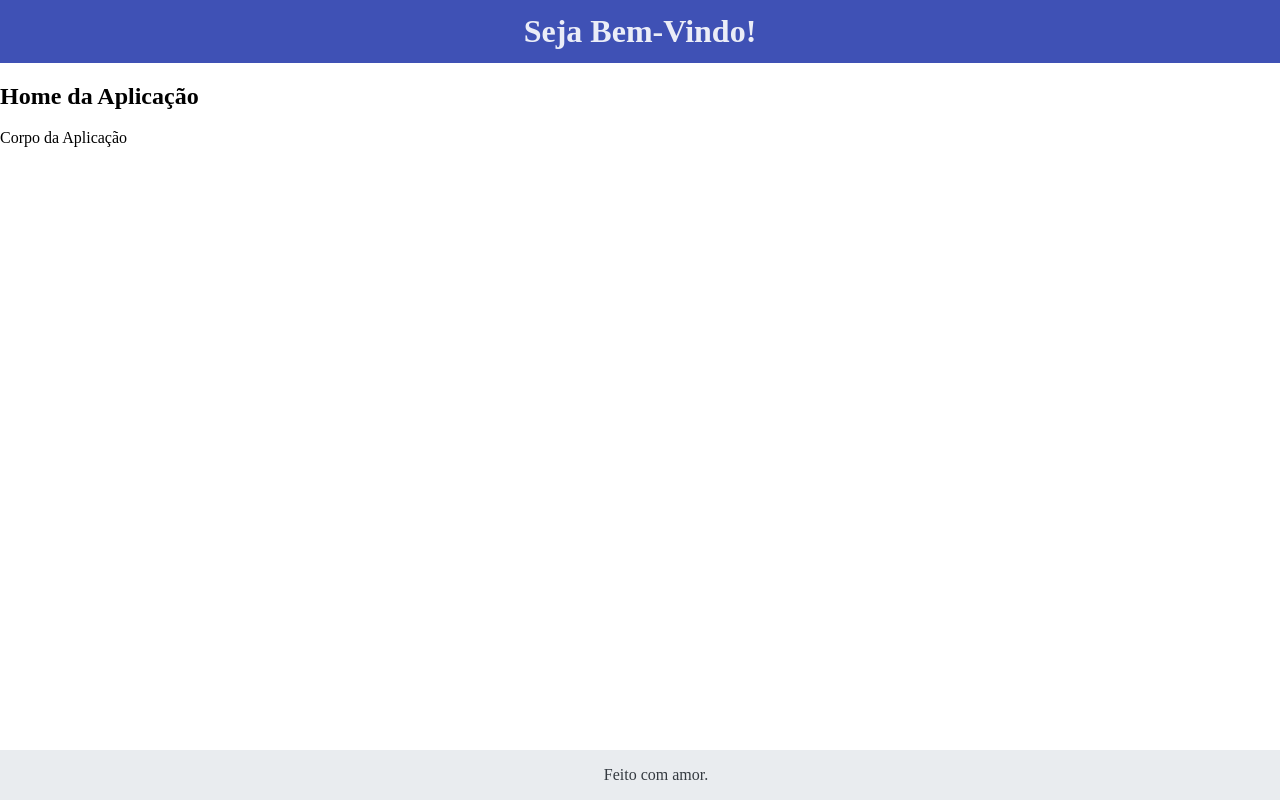
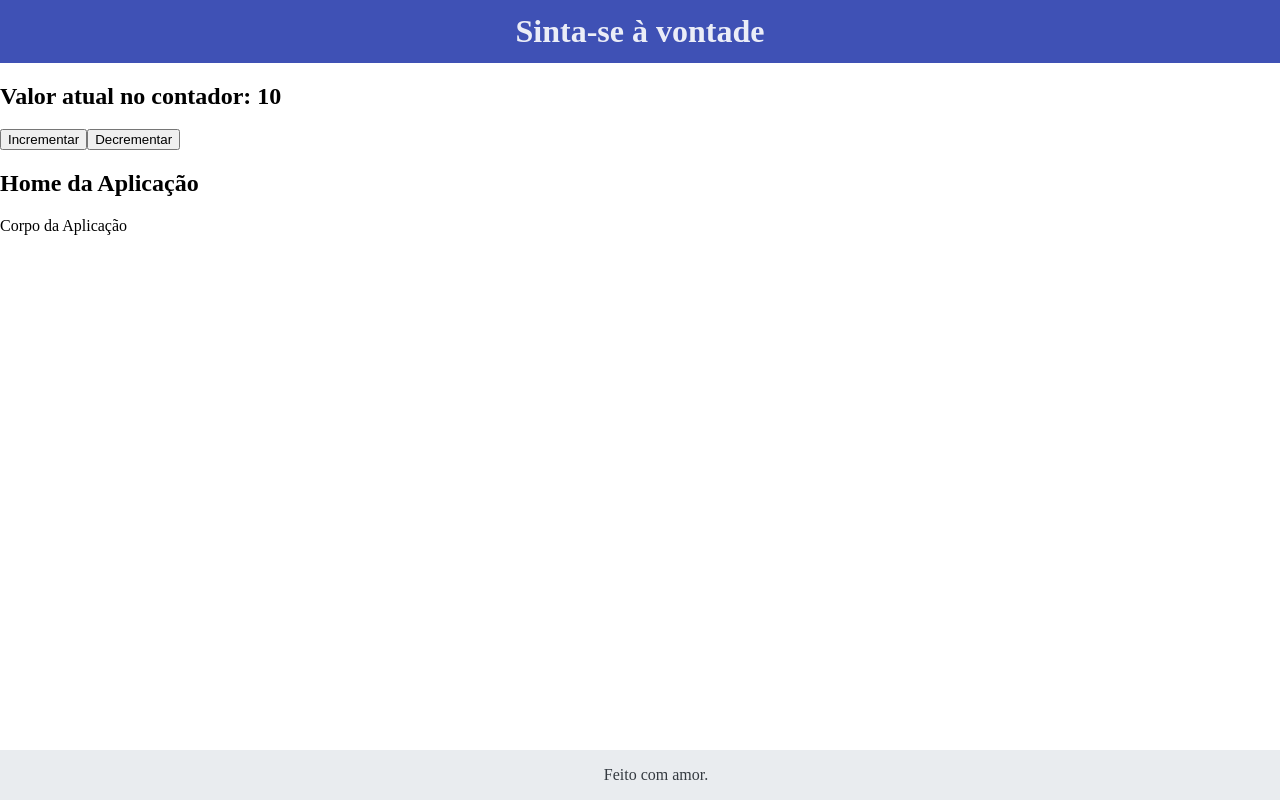
Before and after one commit to viniciusad-com/Desafio-Fake-Bank, an Angular app: page / in a window 1280 px wide. Built offline with nearby package versions, Linux system fonts and the light colour scheme.

Commit message:
event-bind

```diff
--- a/src/app/app.component.html
+++ b/src/app/app.component.html
@@ -1,4 +1,10 @@
-<app-header></app-header>
+<app-header [title]="title"></app-header>
+
+<app-exercicio-contador [valor]="10"
+(valorMudou)="onValorAtualizadoNoContador($event)"
+>
+
+</app-exercicio-contador>
 
 <app-home></app-home>
 
--- a/src/app/app.component.ts
+++ b/src/app/app.component.ts
@@ -6,6 +6,16 @@ import { Component } from '@angular/core';
   styleUrls: ['./app.component.scss']
 })
 export class AppComponent {
+  title = 'Seja Bem Vindo!';
 
-  constructor() { }
+  constructor() {
+    setTimeout(() => {
+      this.title = 'Sinta-se à vontade';
+    }, 5000);
+  }
+
+  onValorAtualizadoNoContador(novoValor){
+    console.log('onValorAtualizadoNoContador', novoValor);
+  }
+
 }
--- a/src/app/app.module.ts
+++ b/src/app/app.module.ts
@@ -6,13 +6,15 @@ import { NgModule } from '@angular/core';
 import { AppRoutingModule } from './app-routing.module';
 import { AppComponent } from './app.component';
 import { HeaderComponent } from './header/header.component';
+import { ExercicioContadorComponent } from './exercicio-contador/exercicio-contador.component';
 
 @NgModule({
   declarations: [
     AppComponent,
     HeaderComponent,
     HomeComponent,
-    FooterComponent
+    FooterComponent,
+    ExercicioContadorComponent
   ],
   imports: [
     BrowserModule,
--- /dev/null
+++ b/src/app/exercicio-contador/exercicio-contador.component.html
@@ -0,0 +1,7 @@
+<h2>
+    Valor atual no contador: {{ valor }}
+</h2>
+
+<button (click)="incrementar()"> Incrementar </button>
+
+<button (click)="decrementar()"> Decrementar </button>
--- /dev/null
+++ b/src/app/exercicio-contador/exercicio-contador.component.ts
@@ -0,0 +1,23 @@
+import { Component, EventEmitter, Input, Output } from '@angular/core';
+
+@Component({
+  selector: 'app-exercicio-contador',
+  templateUrl: './exercicio-contador.component.html',
+  styleUrls: ['./exercicio-contador.component.scss']
+})
+export class ExercicioContadorComponent {
+
+  @Input() valor = 0;
+  @Output() valorMudou = new EventEmitter();
+
+  incrementar() {
+    this.valor++;
+    this.valorMudou.emit(this.valor);
+  }
+
+  decrementar() {
+    this.valor--;
+    this.valorMudou.emit(this.valor);
+  }
+
+}
--- a/src/app/header/header.component.ts
+++ b/src/app/header/header.component.ts
@@ -1,4 +1,4 @@
-import { Component, OnInit } from '@angular/core';
+import { Component, Input } from '@angular/core';
 
 @Component({
   selector: 'app-header',
@@ -7,7 +7,7 @@ import { Component, OnInit } from '@angular/core';
 })
 export class HeaderComponent {
 
-  title: string = 'Seja Bem-Vindo!';
+  @Input() title: string;
 
   constructor() { }
 
```
Also changed, not shown: src/app/exercicio-contador/exercicio-contador.component.scss (added), 1 other file (tests, documents, lock files or other folders).
